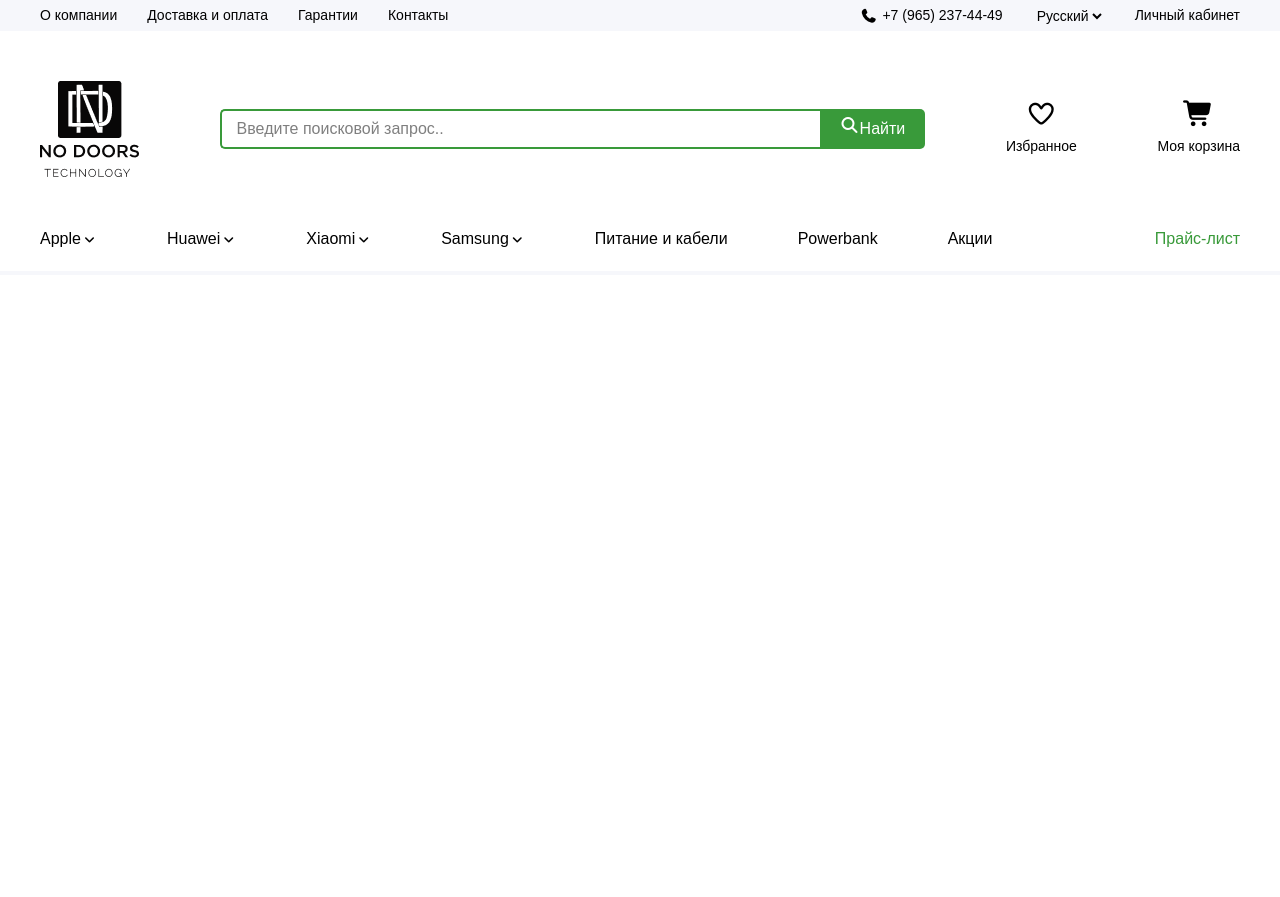
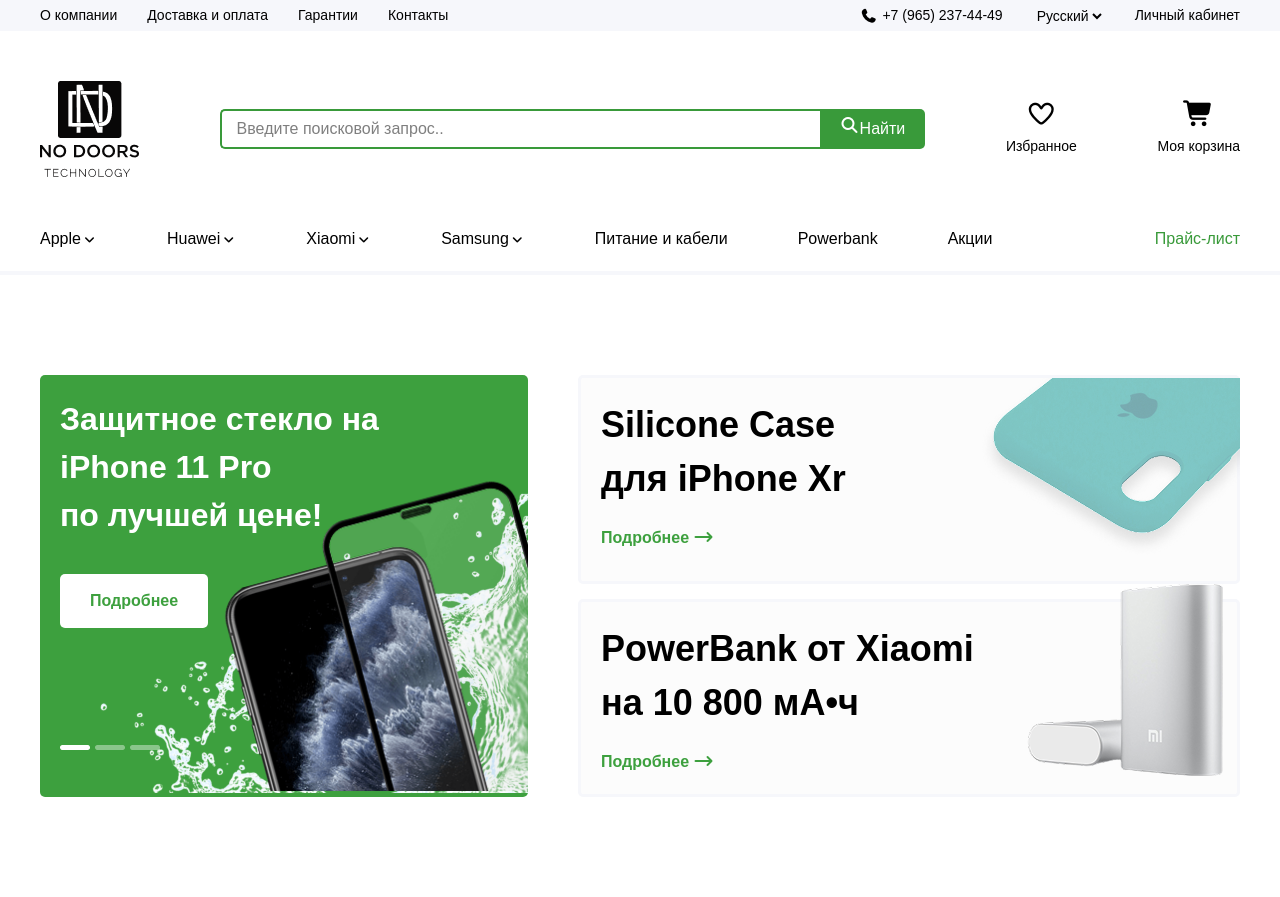
Before and after one commit to Faridun-07/Group-project-4, a website: page index.html in a window 1280 px wide. Before the commit the page ends 800 px from the top, so only its background shows below. Drawn offline with nearby package versions, Linux system fonts and the light colour scheme; files that its build step writes are made by us from their sources.

Commit message:
Add section 1

```diff
--- a/index.html
+++ b/index.html
@@ -58,7 +58,36 @@
     </div>
    </header>
    <hr class="border-[2px] border-[#F6F7FB]">
-   <main></main>
+   <main>
+    <section class="max-w-300 m-auto flex flex-col gap-[50px] lg:flex-row lg:justify-between p-[50px_15px] lg:p-[100px_0]">
+        <div class="bg-[#3DA03E] relative pl-[20px] pt-[20px] rounded-[5px]">
+            <aside class="flex flex-col items-start absolute gap-[35px]">
+                <h1 class="lg:text-[32px] text-[20px] font-bold text-white">Защитное стекло на <br> iPhone 11 Pro <br> по лучшей цене!</h1>
+                <button class="text-[#3DA03E] font-bold bg-white p-[15px_30px] rounded-[5px]">Подробнее</button>
+                <img class="absolute top-[350px]" src="./src/Faridunimg/paginationF.png" alt="">
+            </aside>
+                <img class="absolute right-0" src="./src/Faridunimg/waterF.png" alt="">
+            <img class="relative" src="./src/Faridunimg/phoneF.png" alt="">
+        </div>
+        <div class="flex flex-col gap-[15px]">
+            <div class=" flex border-[3px] border-[#F6F7FB] pl-[20px] pb-[20px] rounded-[5px] bg-[#FCFCFC] relative">
+                <aside class="flex flex-col gap-[20px] pt-[20px]">
+                    <h1 class="lg:text-[36px] text-[20px] font-bold lg:w-[372px]">Silicone Case <br> для iPhone Xr</h1>
+                    <h1 class="font-bold text-[#3DA03E]">Подробнее <i class="fa-solid fa-arrow-right-long" style="color:#3DA03E;"></i></h1>
+                </aside>
+                <img class="hidden lg:flex" src="./src/Faridunimg/phone2F.png" alt="">
+            </div>
+
+             <div class=" flex border-[3px] border-[#F6F7FB] pl-[20px] pb-[20px] rounded-[5px] bg-[#FCFCFC] relative">
+                <aside class="flex flex-col gap-[20px] pt-[20px]">
+                    <h1 class="lg:text-[36px] text-[20px] font-bold">PowerBank от Xiaomi <br> на 10 800 мА•ч</h1>
+                    <h1 class="font-bold text-[#3DA03E]">Подробнее <i class="fa-solid fa-arrow-right-long" style="color:#3DA03E;"></i></h1>
+                </aside>
+                <img class="hidden lg:flex absolute right-0 bottom-[5px]" src="./src/Faridunimg/powerF.png" alt="">
+            </div>
+        </div>
+    </section>
+   </main>
    <footer></footer>
 </body>
 </html>
```
Also changed, not shown: src/Faridunimg/paginationF.png (added), src/Faridunimg/phone2F.png (added), src/Faridunimg/phoneF.png (added), src/Faridunimg/powerF.png (added), src/Faridunimg/waterF.png (added).
